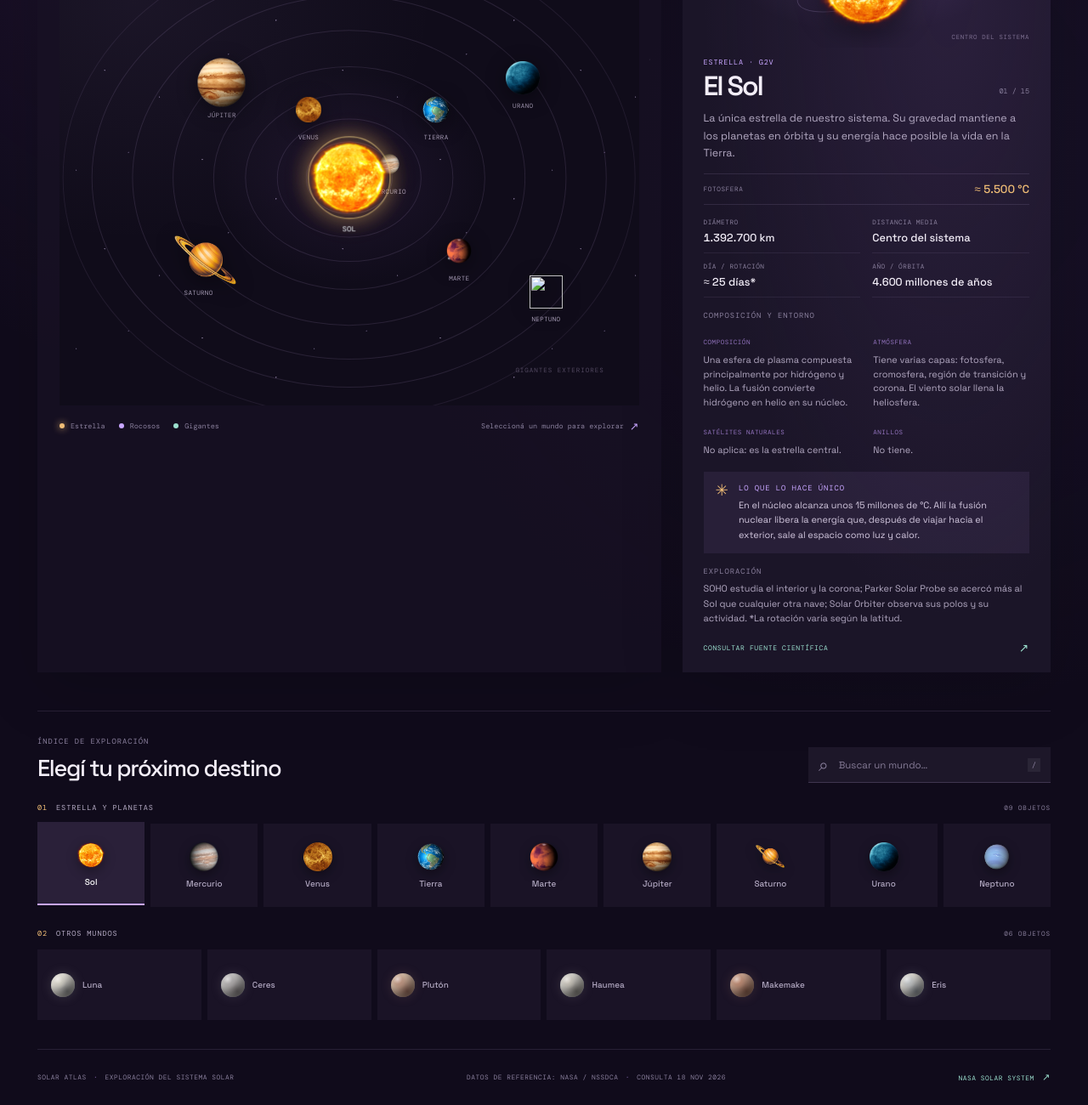
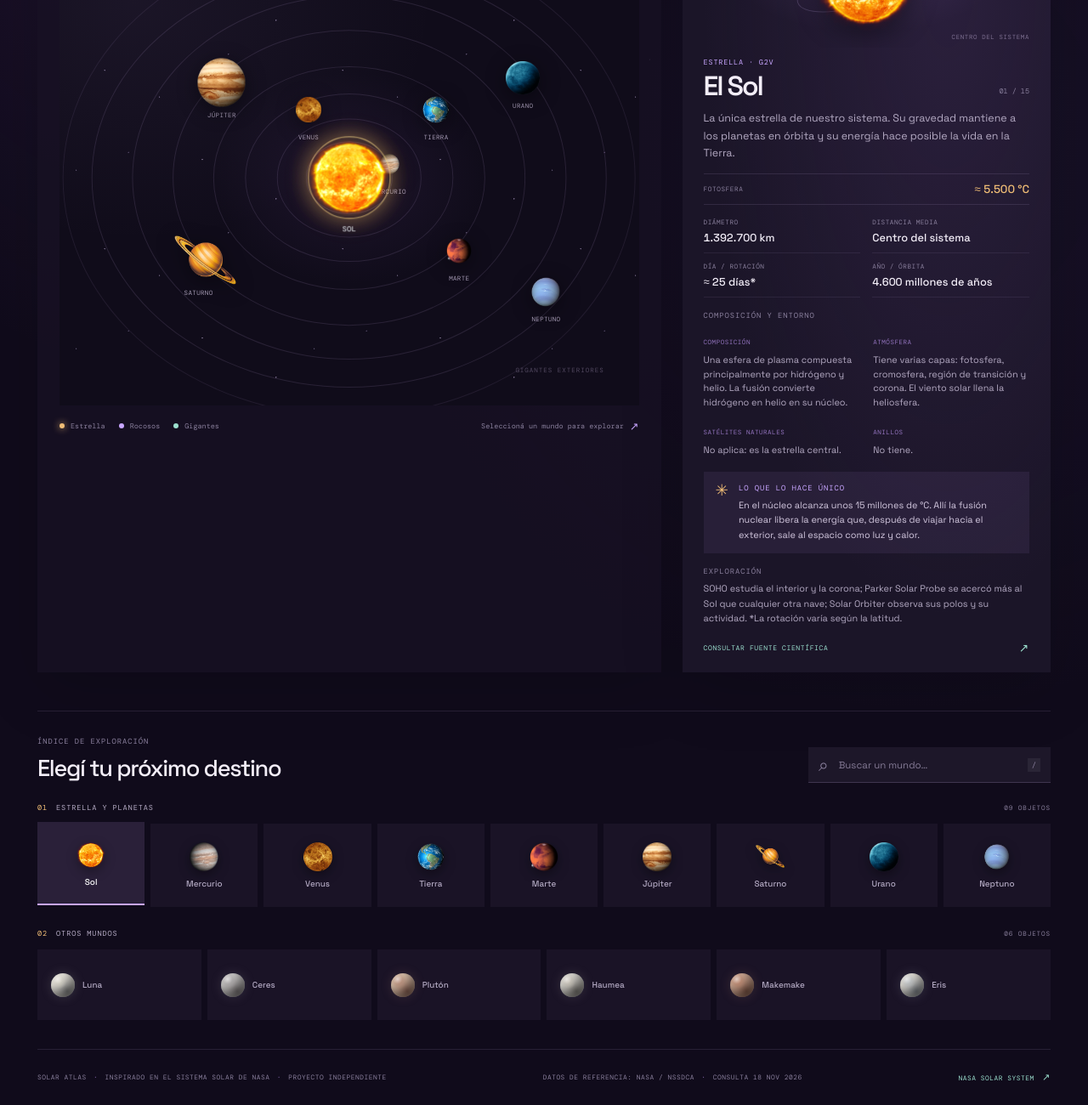
Before and after one commit to RodrigoFrontendDev/sistema-solar, a plain HTML site: page index.html in a window 1280 px wide. Shown: the part 690-1990 px from the top of the page at 85% size. Drawn offline with nearby package versions, Linux system fonts and the light colour scheme.

Commit message:
Fix Neptune map image and add NASA inspiration credit

```diff
--- a/index.html
+++ b/index.html
@@ -93,7 +93,7 @@
                 <img src="planetas/urano.webp" alt="" draggable="false"><span class="world-label">URANO</span>
               </button>
               <button class="map-world" type="button" data-body="neptune" style="--x:84%;--y:75%;--size:39px" aria-label="Ver información de Neptuno" aria-pressed="false">
-                <img src="planetas/neptuno.webp" alt="" draggable="false"><span class="world-label">NEPTUNO</span>
+                <img src="planetas/neptuno.png" alt="" draggable="false"><span class="world-label">NEPTUNO</span>
               </button>
 
               <div class="map-caption map-caption-inner">PLANETAS ROCOSOS</div>
@@ -201,7 +201,7 @@
     </main>
 
     <footer class="atlas-footer">
-      <span>SOLAR ATLAS <b>·</b> EXPLORACIÓN DEL SISTEMA SOLAR</span>
+      <span>SOLAR ATLAS <b>·</b> INSPIRADO EN EL SISTEMA SOLAR DE NASA <b>·</b> PROYECTO INDEPENDIENTE</span>
       <span>DATOS DE REFERENCIA: NASA / NSSDCA <b>·</b> CONSULTA 18 NOV 2026</span>
       <a href="https://science.nasa.gov/solar-system/" target="_blank" rel="noopener noreferrer">NASA SOLAR SYSTEM <span>↗</span></a>
     </footer>
```
